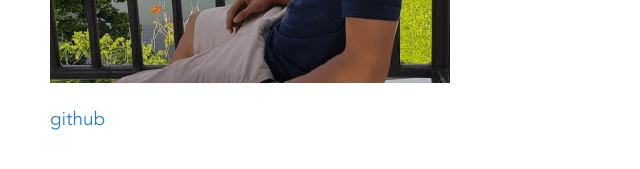
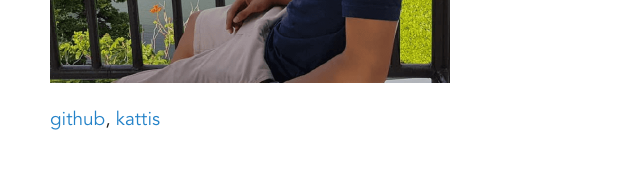
Before and after one commit to jpamata/jpamata.github.io, a Jekyll site: the page built from about.md, in a window 1280 px wide. Shown: the part 556-725 px from the top of the page, without its empty margins (206-846 px from the left). Built offline with Jekyll 4.4.1, drawn with Linux system fonts in a browser that asks for light colours.

Commit message:
Update about.md

```diff
--- a/about.md
+++ b/about.md
@@ -13,7 +13,7 @@ title: About John
 
 <p><img src="/photos/johnamata2.png"></p>
 
-[github](https://github.com/johnamata)
+[github](https://github.com/johnamata), [kattis](https://open.kattis.com/users/youwillneverafford1bitcoin)
 
 <!--<p>you can find me <a href="{{ "/elsewhere" | prepend: site.url }}">elsewhere</a></p>-->
 <div class="pagination">
```
